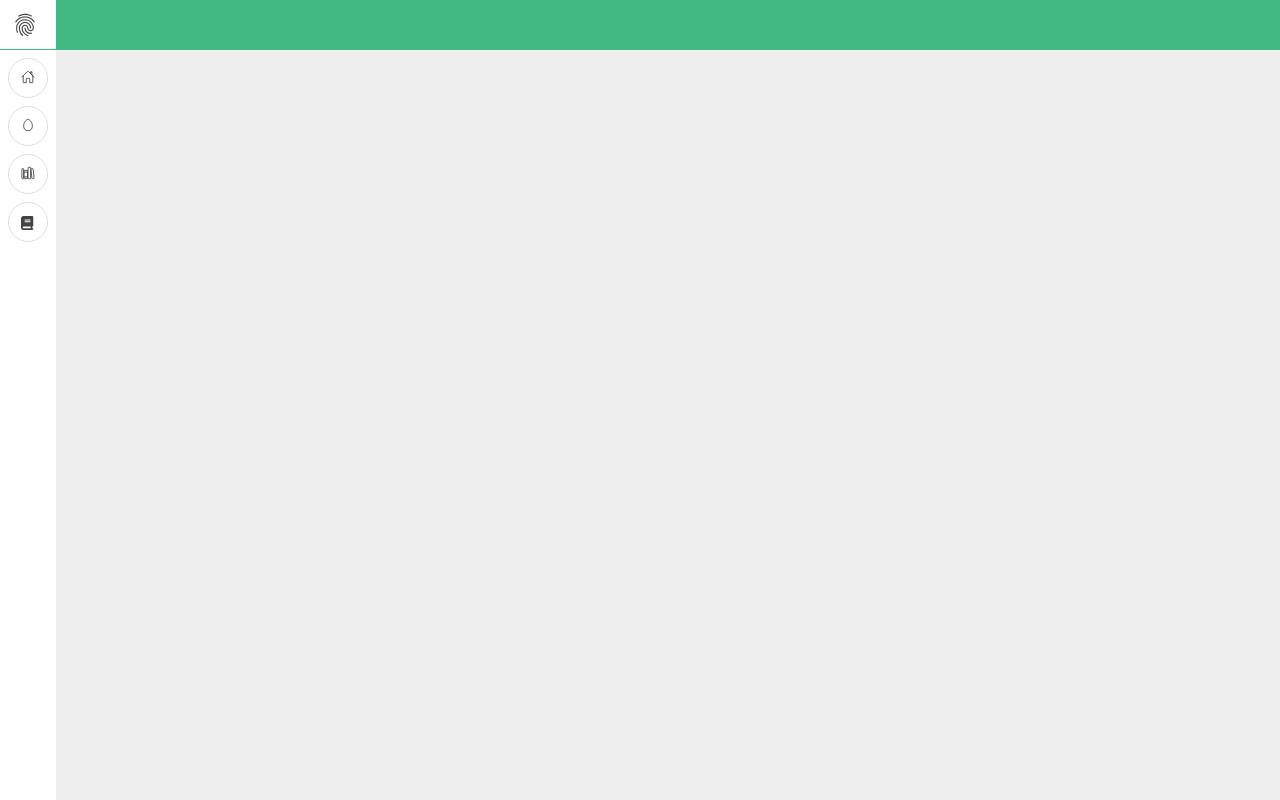
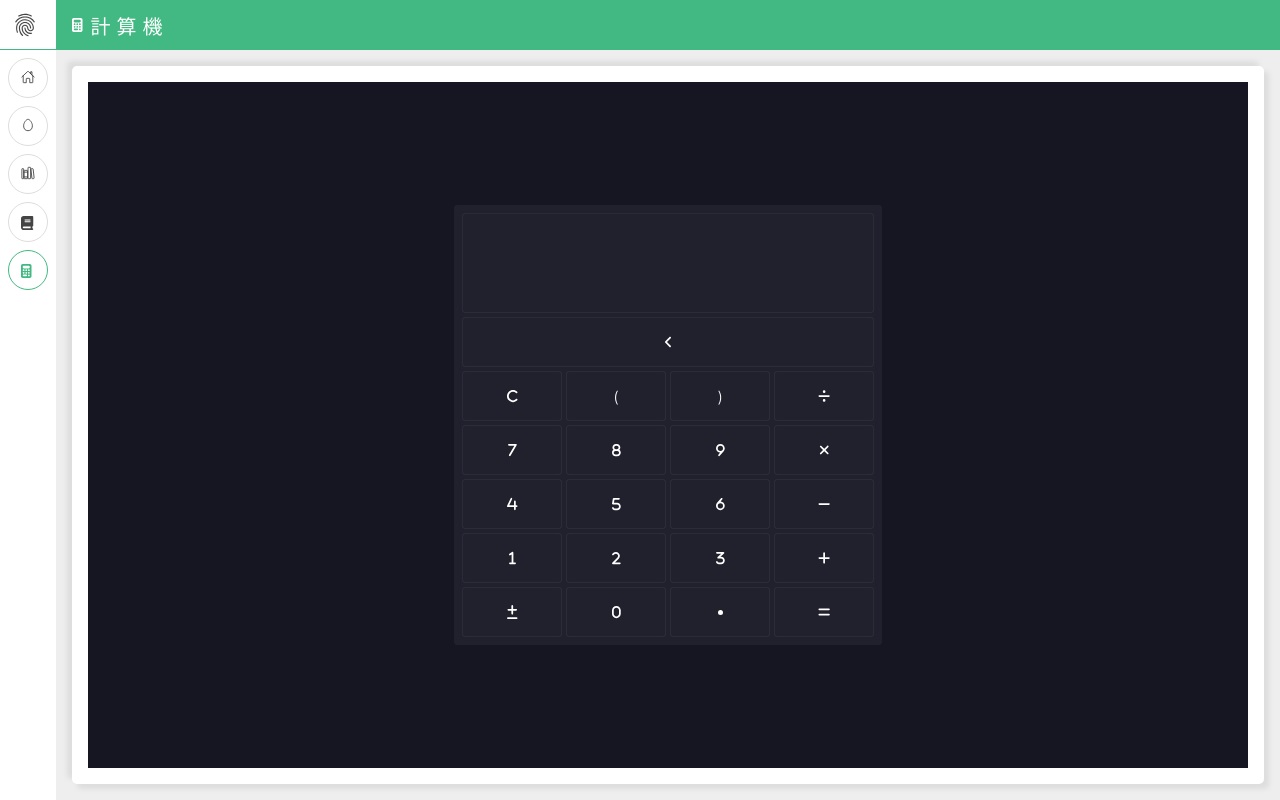
Before and after one commit to a5a8a0a9/pokemon-helper, a Vue app: page /#/calculator in a window 1280 px wide. Built offline with nearby package versions, Linux system fonts and the light colour scheme.

Commit message:
整理component 新增tab

```diff
--- /dev/null
+++ b/src/components/Custom/Tab.vue
@@ -0,0 +1,98 @@
+<template>
+  <div class="simple-wrapper">
+    <div class="tab-wrapper">
+      <div class="marker" ref="marker" />
+      <div
+        v-for="(item, index) in list"
+        :key="index"
+        :ref="`tab_${item.id}`"
+        class="tab"
+        :class="{ active: activeId === item.id }"
+        @click.stop="changeTab(item)"
+      >
+        {{ item.name }}
+      </div>
+    </div>
+  </div>
+</template>
+
+<script>
+export default {
+  data() {
+    return {
+      activeId: null,
+      list: [
+        { id: 1, name: 'Home' },
+        { id: 2, name: 'About' },
+        { id: 3, name: 'Setting' },
+        { id: 4, name: 'Image' }
+      ]
+    }
+  },
+  watch: {
+    activeId() {
+      const [activeEl] = this.$refs[`tab_${this.activeId}`]
+      let markerEl = this.$refs.marker
+
+      markerEl.style.left = `${activeEl.offsetLeft}px`
+      markerEl.style.width = `${activeEl.offsetWidth}px`
+    }
+  },
+  methods: {
+    changeTab(item) {
+      this.activeId = item.id
+    }
+  },
+  created() {
+    this.activeId = 1
+  }
+}
+</script>
+
+<style lang="scss" scoped>
+$primary: #42b983;
+
+.simple-wrapper {
+  width: 100%;
+  cursor: pointer;
+}
+.tab {
+  padding: 4px 8px;
+  line-height: 1.5em;
+  transition: 0.5s;
+  &.active {
+    color: $primary;
+  }
+
+  &-wrapper {
+    display: flex;
+    align-items: center;
+    position: relative;
+    user-select: none;
+  }
+}
+
+.marker {
+  position: absolute;
+  bottom: -2px;
+  left: 0;
+  width: 0;
+  height: 2px;
+  background: $primary;
+  border-radius: 4px;
+  transition: 0.3s;
+
+  &::before {
+    position: absolute;
+    top: calc(0px - 1.5em - 8px);
+    bottom: 4px;
+    left: 0;
+    right: 0;
+    content: '';
+    background: rgba(66, 185, 131, 0.1);
+    border-radius: 4px;
+    user-select: none;
+    pointer-events: none;
+  }
+}
+</style>
--- /dev/null
+++ b/src/components/Custom/index.js
@@ -0,0 +1,6 @@
+import NavigationMenu from './NavigationMenu'
+import CircularNavigationMenu from './CircularNavigationMenu'
+import Clock from './Clock'
+import Tab from './Tab'
+
+export { NavigationMenu, CircularNavigationMenu, Clock, Tab }
--- /dev/null
+++ b/src/pages/Calculator/index.vue
@@ -0,0 +1,280 @@
+<template>
+  <div class="page-card">
+    <div class="simple-wrapper">
+      <div class="simple-container">
+        <div class="calculator">
+          <input
+            :value="value"
+            class="calculator-input"
+            readonly
+            style="grid-column: 1 / span 4"
+          />
+          <div
+            v-for="(item, index) in keyboard"
+            :key="index"
+            :style="{ gridColumn: `${item.span}` }"
+            class="calculator-item"
+            @click="setValue(item)"
+          >
+            <span v-if="item.value === '.'" class="custom-dot" />
+            <span v-else-if="item.value === '('">(</span>
+            <span v-else-if="item.value === ')'">)</span>
+            <font-awesome-icon v-else :icon="item.icon" />
+          </div>
+        </div>
+      </div>
+    </div>
+  </div>
+</template>
+
+<script>
+export default {
+  data() {
+    return {
+      tempValue: '',
+      keyboard: [
+        {
+          value: 'remove',
+          icon: ['fas', 'angle-left'],
+          span: '1 / span 4',
+          type: 'remove'
+        },
+        {
+          value: 'c',
+          icon: ['fas', 'c'],
+          span: '',
+          type: 'set-empty'
+        },
+        {
+          value: '(',
+          icon: '',
+          span: '',
+          type: 'value'
+        },
+        {
+          value: ')',
+          icon: '',
+          span: '',
+          type: 'value'
+        },
+        {
+          value: '/',
+          icon: ['fas', 'divide'],
+          span: `4 / span 1`,
+          type: 'value'
+        },
+        {
+          value: '7',
+          icon: ['fas', '7'],
+          span: '',
+          type: 'value'
+        },
+        {
+          value: '8',
+          icon: ['fas', '8'],
+          span: '',
+          type: 'value'
+        },
+        {
+          value: '9',
+          icon: ['fas', '9'],
+          span: '',
+          type: 'value'
+        },
+        {
+          value: '*',
+          icon: ['fas', 'times'],
+          span: '',
+          type: 'value'
+        },
+        {
+          value: '4',
+          icon: ['fas', '4'],
+          span: '',
+          type: 'value'
+        },
+        {
+          value: '5',
+          icon: ['fas', '5'],
+          span: '',
+          type: 'value'
+        },
+        {
+          value: '6',
+          icon: ['fas', '6'],
+          span: '',
+          type: 'value'
+        },
+        {
+          value: '-',
+          icon: ['fas', 'minus'],
+          span: '',
+          type: 'value'
+        },
+        {
+          value: '1',
+          icon: ['fas', '1'],
+          span: '',
+          type: 'value'
+        },
+        {
+          value: '2',
+          icon: ['fas', '2'],
+          span: '',
+          type: 'value'
+        },
+        {
+          value: '3',
+          icon: ['fas', '3'],
+          span: '',
+          type: 'value'
+        },
+        {
+          value: '+',
+          icon: ['fas', 'plus'],
+          span: '',
+          type: 'value'
+        },
+        {
+          value: '-',
+          icon: ['fas', 'plus-minus'],
+          span: '',
+          type: 'sign'
+        },
+        {
+          value: '0',
+          icon: ['fas', '0'],
+          span: '',
+          type: 'value'
+        },
+        {
+          value: '.',
+          icon: '',
+          span: '',
+          type: 'value'
+        },
+        {
+          value: '=',
+          icon: ['fas', 'equals'],
+          span: '',
+          type: 'equal'
+        }
+      ]
+    }
+  },
+  computed: {
+    value: {
+      set(value) {
+        this.tempValue = value
+      },
+      get() {
+        return this.tempValue
+      }
+    }
+  },
+  methods: {
+    setValue(item) {
+      const lastChar = this.value.slice(-1)
+      switch (item.type) {
+        case 'value':
+          if (
+            ['+', '-', '*', '/'].includes(item.value) &&
+            ['+', '-', '*', '/'].includes(lastChar)
+          ) {
+            if (item.value === lastChar) return
+            else {
+              this.value = this.value.slice(0, -1) + item.value
+              return
+            }
+          }
+
+          this.value += item.value
+          break
+        case 'remove':
+          this.value = this.value.slice(0, -1)
+          break
+        case 'set-empty':
+          this.value = ''
+          break
+        case 'sign':
+          if (this.value.substring(0, 1) === '-') {
+            this.value = this.value.slice(1)
+          } else {
+            this.value = '-' + this.value
+          }
+          break
+        case 'equal':
+          this.value = eval(this.value).toString()
+          break
+      }
+    }
+  }
+}
+</script>
+
+<style lang="scss" scoped>
+.simple {
+  &-wrapper {
+    display: flex;
+    height: 100%;
+    width: 100%;
+    background: #161623;
+  }
+  &-container {
+    display: flex;
+    align-items: center;
+    width: fit-content;
+    padding: 16px;
+    margin: 0 auto;
+  }
+}
+.custom-dot {
+  width: 5px;
+  height: 5px;
+  background: #fff;
+  border-radius: 50%;
+}
+
+.calculator {
+  display: grid;
+  grid-template-columns: repeat(4, 100px);
+  gap: 4px;
+  background: rgba(255, 255, 255, 0.05);
+  backdrop-filter: blur(5px);
+  padding: 8px;
+  user-select: none;
+  border-radius: 3px;
+
+  &-input {
+    text-align: right;
+    height: 100px;
+    padding: 25px;
+    color: #fff;
+    background: transparent;
+    border: 1px solid rgba(255, 255, 255, 0.05);
+    font-size: 20px;
+    outline: none;
+    border-radius: 3px;
+  }
+
+  &-item {
+    display: grid;
+    place-items: center;
+    height: 50px;
+    border: 1px solid rgba(255, 255, 255, 0.05);
+    // box-shadow: 1px 1px 2px rgba(255, 255, 255, 0.5);
+    color: #fff;
+    cursor: pointer;
+    transition: 0.5s;
+    border-radius: 3px;
+
+    &:hover {
+      transition: 0s;
+      background: rgba(255, 255, 255, 0.5);
+    }
+    &:active {
+      background: rgba(255, 255, 255, 0.4);
+    }
+  }
+}
+</style>
--- a/src/pages/ComponentLibrary/Columns.js
+++ b/src/pages/ComponentLibrary/Columns.js
@@ -10,5 +10,9 @@ export const list = [
   {
     id: 'clock',
     name: 'Clock'
+  },
+  {
+    id: 'tab',
+    name: 'Tab'
   }
 ]
--- a/src/pages/ComponentLibrary/index.vue
+++ b/src/pages/ComponentLibrary/index.vue
@@ -29,15 +29,11 @@
 
 <script>
 import { list } from './Columns'
-import NavigationMenu from '@/components/NavigationMenu'
-import CircularNavigationMenu from '@/components/CircularNavigationMenu'
-import Clock from '@/components/Clock'
+import * as CustomComponent from '@/components/Custom'
 
 export default {
   components: {
-    NavigationMenu,
-    CircularNavigationMenu,
-    Clock
+    ...CustomComponent
   },
   data() {
     return {
@@ -119,35 +115,32 @@ $primary: #42b983;
     gap: 8px;
   }
 
-  height: 50px;
+  height: 40px;
   background: #fff;
-  padding: 8px 16px;
+  padding: 4px 8px;
   display: flex;
   align-items: center;
   justify-content: center;
   font-weight: 600;
-  border: 1px solid #ddd;
+  border: 2px solid #ddd;
   border-radius: 3px;
-  transition: 0.3s;
+  transition: 0.5s;
   cursor: pointer;
-  font-size: 16px;
   white-space: nowrap;
   word-break: keep-all;
   overflow: hidden;
   user-select: none;
 
   &.active {
-    transform: scale(1.02);
     background: darken($color: $primary, $amount: 5);
     color: #fff !important;
     border-color: $primary;
-    font-size: 18px;
   }
   &:hover {
-    transform: scale(1.02);
-    border: 2px solid $primary;
-    color: $primary;
-    font-size: 18px;
+    transition: 0s;
+    border-color: $primary;
+    background: $primary;
+    color: #fff;
   }
 }
 .title {
--- a/src/pages/Home.vue
+++ b/src/pages/Home.vue
@@ -1,27 +1,101 @@
 <template>
   <div class="page-card">
-    <!-- <div class="flex-row items-center content-center w-100 h-100">
-      <ion-icon
-        v-for="(size, index) in [500, 400, 300, 200, 100, 50, 25]"
-        :key="index"
-        name="home-outline"
-        style="position: absolute"
-        :style="{ 'font-size': `${size}px` }"
-      />
-      <ion-icon name="home-outline" style="position: absolute" />
-    </div> -->
-    <img :src="imgSrc" class="w-100 h-100" />
+    <div class="simple-wrapper">
+      <div class="simple-container">
+        <div class="glass-card">
+          <div class="glass-card-header">
+            <span>head</span>
+          </div>
+          <div class="glass-card-body">
+            <p>
+              做個奶子吧 Lorem ipsum dolor, sit amet consectetur adipisicing
+              elit. Autem dignissimos totam voluptas rerum. Veritatis sit porro
+              explicabo, vitae nesciunt illum libero, nam temporibus optio
+              asperiores dolores nisi, praesentium harum doloremque?
+            </p>
+          </div>
+        </div>
+      </div>
+    </div>
   </div>
 </template>
 
 <script>
 export default {
   data() {
-    return {
-      imgSrc: require('@/assets/image/canking.jpg')
-    }
+    return {}
   }
 }
 </script>
 
-<style lang="scss" scoped></style>
+<style lang="scss" scoped>
+.simple {
+  &-wrapper {
+    position: relative;
+    display: flex;
+    overflow: hidden;
+    background: #161623;
+    height: 100%;
+    &::before {
+      content: '';
+      position: absolute;
+      top: -25px;
+      left: -25px;
+      width: 150px;
+      height: 150px;
+      border-radius: 50%;
+      background: #aabbff;
+    }
+    &::after {
+      content: '';
+      position: absolute;
+      bottom: -25px;
+      right: -25px;
+      width: 150px;
+      height: 150px;
+      border-radius: 50%;
+      background: #aabbff;
+    }
+  }
+  &-container {
+    position: relative;
+    padding: 16px;
+    z-index: 1;
+    display: flex;
+    align-items: center;
+    justify-content: center;
+    width: 100%;
+    // display: grid;
+    // grid-template-columns: repeat(auto-fill, minmax(250px, 1fr));
+    // gap: 16px;
+  }
+}
+
+.glass-card {
+  position: relative;
+  display: flex;
+  flex-direction: column;
+  gap: 8px;
+  overflow: hidden;
+  // width: fit-content;
+  width: 350px;
+  height: fit-content;
+  padding: 16px;
+  box-shadow: 5px 5px 10px rgba(255, 255, 255, 0.5);
+  border-radius: 15px;
+  background: rgba(255, 255, 255, 0.1);
+  border-top: 1px solid rgba(255, 255, 255, 0.5);
+  border-left: 1px solid rgba(255, 255, 255, 0.5);
+  color: #fff;
+  backdrop-filter: blur(5px);
+
+  &-header {
+    font-size: 24px;
+    font-weight: 600;
+  }
+  &-body {
+    // text-align: justify;
+    letter-spacing: 1px;
+  }
+}
+</style>
--- a/src/router/routes.js
+++ b/src/router/routes.js
@@ -41,5 +41,15 @@ export const routes = [
       iconType: 'fa'
     },
     component: () => import('@/pages/Comic')
+  },
+  {
+    path: '/calculator',
+    name: '計算機',
+    meta: {
+      id: 'calculator',
+      icon: ['fas', 'calculator'],
+      iconType: 'fa'
+    },
+    component: () => import('@/pages/Calculator')
   }
 ]
```
Also changed, not shown: src/components/Custom/CircularNavigationMenu.vue (renamed from src/components/CircularNavigationMenu.vue), src/components/Custom/Clock.vue (renamed from src/components/Clock.vue), src/components/Custom/HelloWorld.vue (renamed from src/components/HelloWorld.vue), src/components/Custom/NavigationMenu.vue (renamed from src/components/NavigationMenu.vue).
